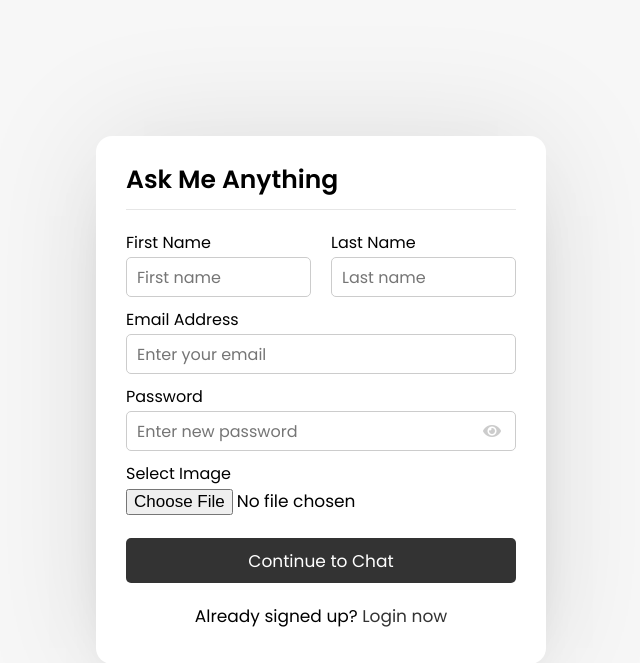
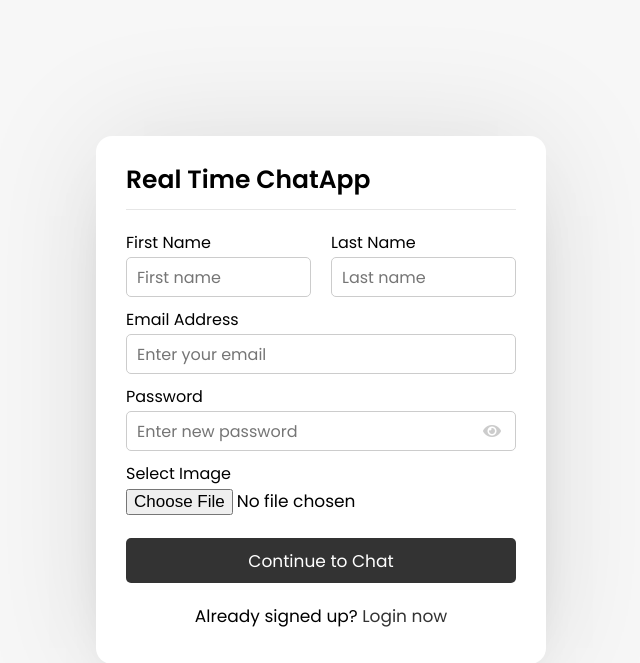
Before and after one commit to Shahzaib1821/realtime-chatapp, a PHP site: page /index.php in a window 1280 px wide. Shown: the top 663 px of the page, without its empty margins (319-959 px from the left). Run offline with PHP 8.4, Linux system fonts and the light colour scheme.

Commit message:
code fixed

```diff
--- a/header.php
+++ b/header.php
@@ -5,7 +5,7 @@
   <meta charset="UTF-8">
   <meta name="viewport" content="width=device-width, initial-scale=1.0">
   <meta http-equiv="X-UA-Compatible" content="ie=edge">
-  <title>Ask Me Anything | Muhammad Shahzaib</title>
+  <title>Real Time ChatApp | Muhammad Shahzaib</title>
   <link rel="stylesheet" href="style.css">
   <link rel="stylesheet" href="https://cdnjs.cloudflare.com/ajax/libs/font-awesome/5.15.2/css/all.min.css"/>
 </head>
--- a/index.php
+++ b/index.php
@@ -9,7 +9,7 @@
 <body>
   <div class="wrapper">
     <section class="form signup">
-      <header>Ask Me Anything</header>
+      <header>Real Time ChatApp</header>
       <form action="#" method="POST" enctype="multipart/form-data" autocomplete="off">
         <div class="error-text"></div>
         <div class="name-details">
--- a/login.php
+++ b/login.php
@@ -9,7 +9,7 @@
 <body>
   <div class="wrapper">
     <section class="form login">
-      <header>Ask Me Anything</header>
+      <header>Real Time ChatApp</header>
       <form action="#" method="POST" enctype="multipart/form-data" autocomplete="off">
         <div class="error-text"></div>
         <div class="field input">
```
